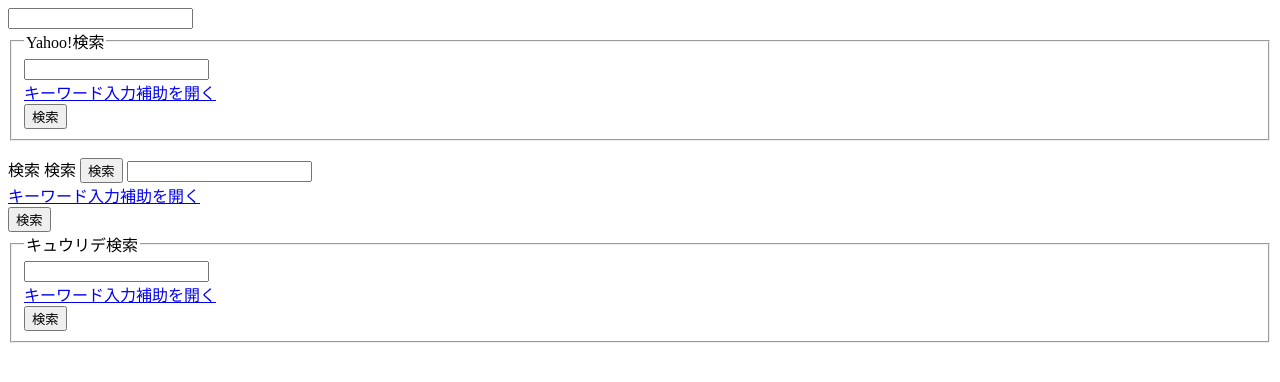
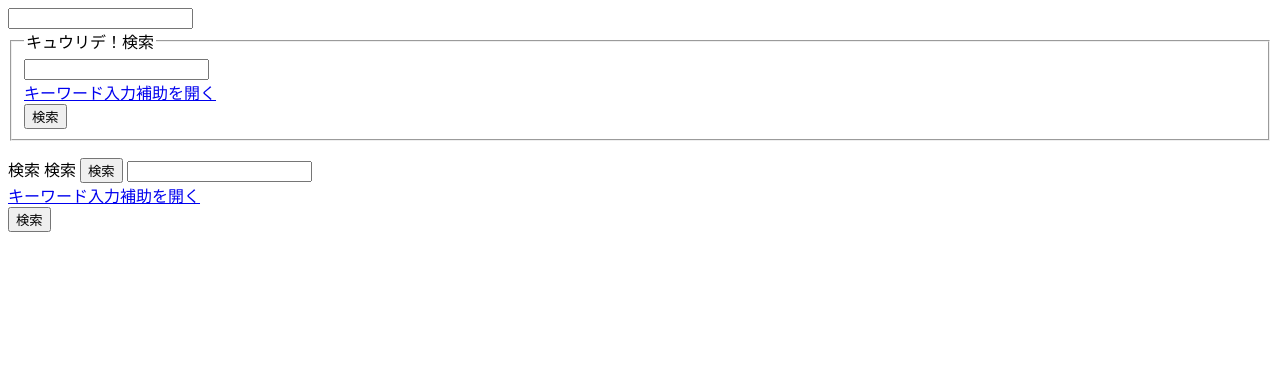
Before and after one commit to tanukichi5000/kyuuridekensaku, a plain HTML site: page index.html in a window 1280 px wide. Drawn offline with Linux system fonts and the light colour scheme.

Commit message:
Update index.html

```diff
--- a/index.html
+++ b/index.html
@@ -1,5 +1,5 @@
 <input type="search" class="_1wsoZ5fswvzAoNYvIJgrU4" name="p" autocomplete="off" aria-label="検索したいキーワードを入力してください" aria-live="assertive">
-<form action="https://search.yahoo.co.jp/search" name="sf1" method="get" role="search"><fieldset><legend>Yahoo!検索</legend><span class="m4wO0W1Qp4Rm8IpDS5ZjR"><input type="search" class="_1wsoZ5fswvzAoNYvIJgrU4" name="p" autocomplete="off" aria-label="検索したいキーワードを入力してください" aria-live="assertive"><noscript><style>._1mzr9cMqFj96B8HnSVnx67{
+<form action="https://search.yahoo.co.jp/search" name="sf1" method="get" role="search"><fieldset><legend>キュウリデ！検索</legend><span class="m4wO0W1Qp4Rm8IpDS5ZjR"><input type="search" class="_1wsoZ5fswvzAoNYvIJgrU4" name="p" autocomplete="off" aria-label="検索したいキーワードを入力してください" aria-live="assertive"><noscript><style>._1mzr9cMqFj96B8HnSVnx67{
                 display: none;
               }</style></noscript><div class="_ksk75rJuVj51SK_eWKdU _1mzr9cMqFj96B8HnSVnx67"><a class="yMWCYupQNdgppL-NV6sMi _3sAlKGsIBCxTUbNi86oSjt rapidnofollow" href="#wrapper"><span class="_3d6HchK_pEvGBdfqXSYkpH _3wpeTT2fc7agXLVI8-uoHp">キーワード入力補助を開く</span></a></div><button class="_63Ie6douiF2dG_ihlFTen rapid-noclick-resp" type="submit"><span class="_3s3YPSCNUcgAFkPwVeRyfT"><span class="PHOgFibMkQJ6zcDBLbga8">検索</span></span></button></span></fieldset><input type="hidden" name="fr" value="top_ga1_sa"><input type="hidden" name="ei" value="UTF-8"><input type="hidden" name="ts" value=""><input type="hidden" name="aq" value="-1"><input type="hidden" name="oq" value=""><input type="hidden" name="at" value=""><input type="hidden" name="ai" value=""></form>
               <span class="PHOgFibMkQJ6zcDBLbga8">検索</span>
@@ -8,6 +8,3 @@
               <span class="m4wO0W1Qp4Rm8IpDS5ZjR"><input type="search" class="_1wsoZ5fswvzAoNYvIJgrU4" name="p" autocomplete="off" aria-label="検索したいキーワードを入力してください" aria-live="assertive"><noscript><style>._1mzr9cMqFj96B8HnSVnx67{
                 display: none;
               }</style></noscript><div class="_ksk75rJuVj51SK_eWKdU _1mzr9cMqFj96B8HnSVnx67"><a class="yMWCYupQNdgppL-NV6sMi _3sAlKGsIBCxTUbNi86oSjt rapidnofollow" href="#wrapper"><span class="_3d6HchK_pEvGBdfqXSYkpH _3wpeTT2fc7agXLVI8-uoHp">キーワード入力補助を開く</span></a></div><button class="_63Ie6douiF2dG_ihlFTen rapid-noclick-resp" type="submit"><span class="_3s3YPSCNUcgAFkPwVeRyfT"><span class="PHOgFibMkQJ6zcDBLbga8">検索</span></span></button></span>
-              <fieldset><legend>キュウリデ検索</legend><span class="m4wO0W1Qp4Rm8IpDS5ZjR"><input type="search" class="_1wsoZ5fswvzAoNYvIJgrU4" name="p" autocomplete="off" aria-label="検索したいキーワードを入力してください" aria-live="assertive"><noscript><style>._1mzr9cMqFj96B8HnSVnx67{
-                display: none;
-              }</style></noscript><div class="_ksk75rJuVj51SK_eWKdU _1mzr9cMqFj96B8HnSVnx67"><a class="yMWCYupQNdgppL-NV6sMi _3sAlKGsIBCxTUbNi86oSjt rapidnofollow" href="#wrapper"><span class="_3d6HchK_pEvGBdfqXSYkpH _3wpeTT2fc7agXLVI8-uoHp">キーワード入力補助を開く</span></a></div><button class="_63Ie6douiF2dG_ihlFTen rapid-noclick-resp" type="submit"><span class="_3s3YPSCNUcgAFkPwVeRyfT"><span class="PHOgFibMkQJ6zcDBLbga8">検索</span></span></button></span></fieldset>
```
